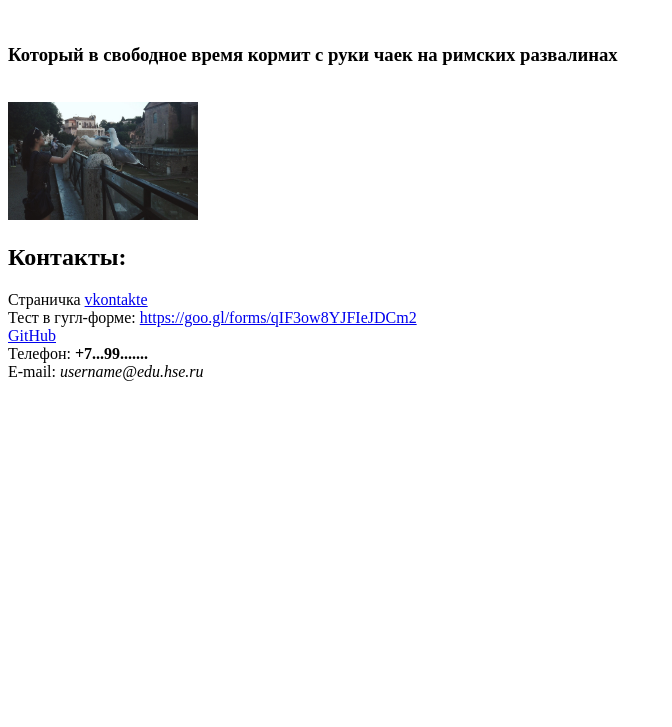
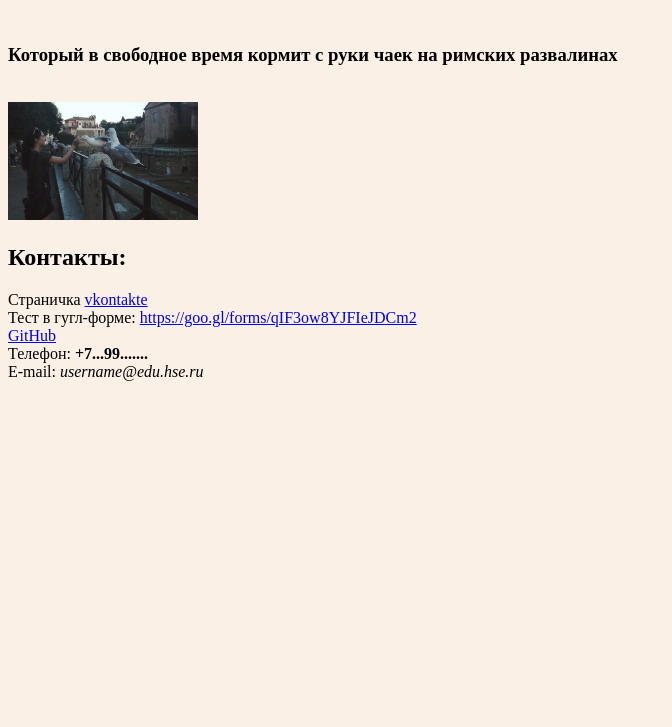
Before and after one commit to MarieGlukhova/MarieGlukhova.github.io, a plain HTML site: page index.html in a window 1280 px wide. Shown: the part 73-800 px from the top of the page, without its empty margins (0-672 px from the left). Drawn offline with Linux system fonts and the light colour scheme.

Commit message:
Update index.html

```diff
--- a/index.html
+++ b/index.html
@@ -2,9 +2,9 @@
   <html>
     <head>
       <meta charset="utf-8">
-      <title>Моя личная страничка</title>
+      <title>Welcome on board!</title>
     </head>
-    <body>
+    <body bgcolor="#FAF0E6">
       <left><h1>Карл Великий</h1></left>
       <br/>
       <left><h3>Который в свободное время кормит с руки чаек на римских развалинах</h3></left>
```
